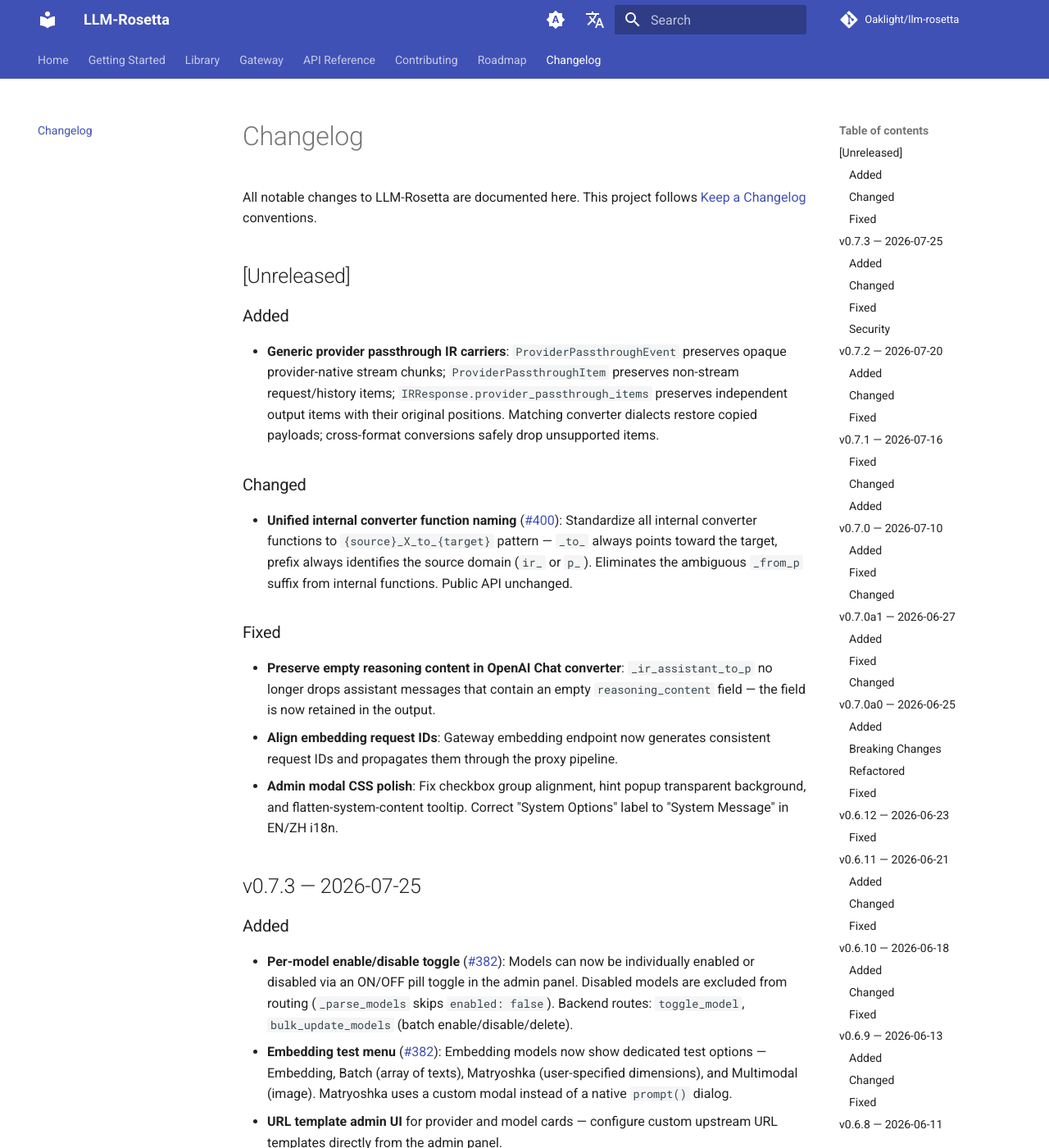
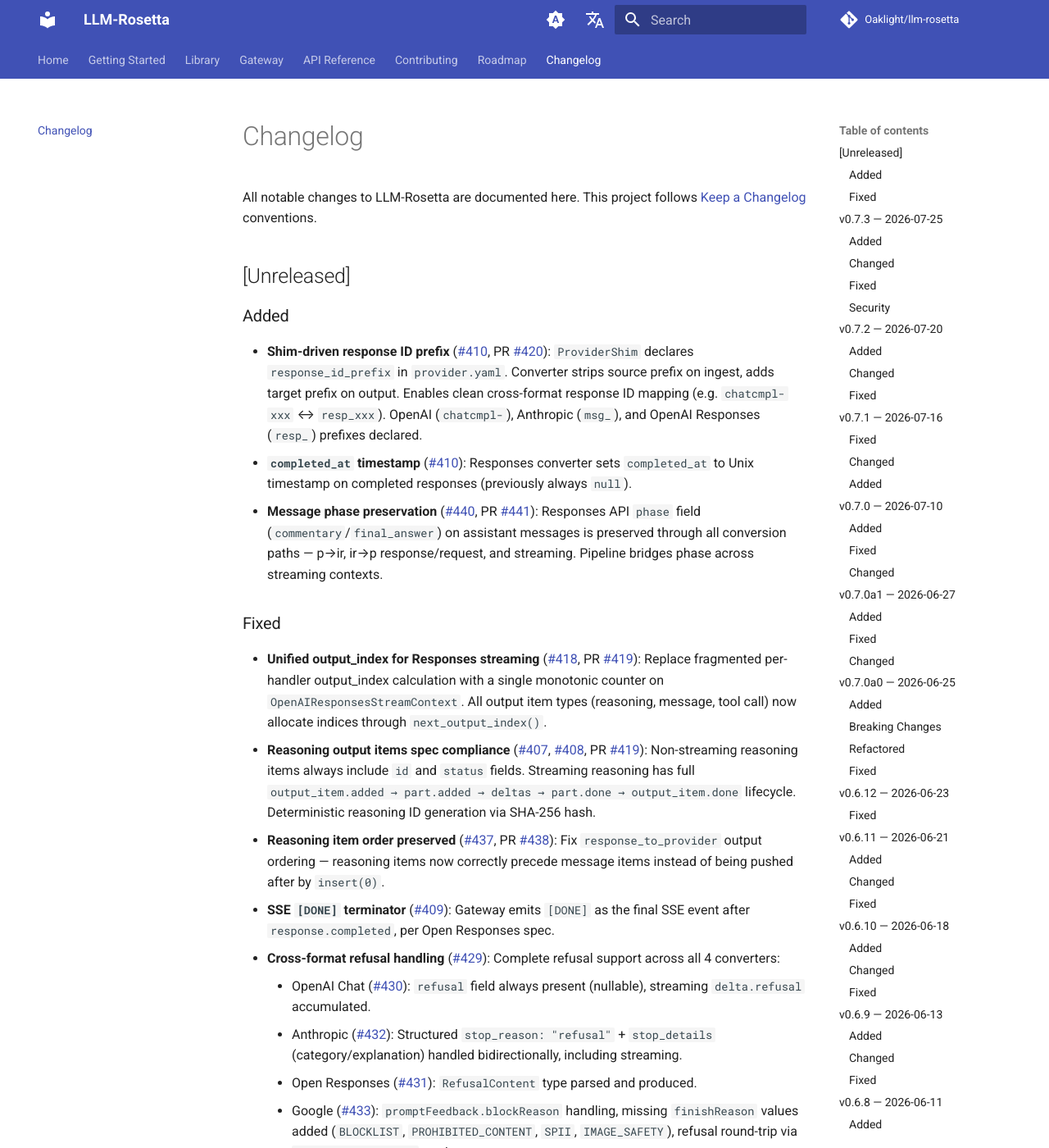
Before and after one commit to Oaklight/llm-rosetta, an MkDocs documentation site: the page built from docs/changelog.md, in a window 1280 px wide and 1400 px high. Shown: the whole window at 82% size. Built offline with MkDocs 1.6.1 and Material for MkDocs 9.7.7, drawn with Linux system fonts in a browser that asks for light colours; comment, search, counter and statistics services are not loaded; some of the changed text lies outside the part shown.

Commit message:
docs: update changelog with v0.7.3→unreleased changes

```diff
--- a/docs/changelog.md
+++ b/docs/changelog.md
@@ -10,17 +10,29 @@
 
 ### Added
 
-- **Generic provider passthrough IR carriers**: `ProviderPassthroughEvent` preserves opaque provider-native stream chunks; `ProviderPassthroughItem` preserves non-stream request/history items; `IRResponse.provider_passthrough_items` preserves independent output items with their original positions. Matching converter dialects restore copied payloads; cross-format conversions safely drop unsupported items.
-
-### Changed
-
-- **Unified internal converter function naming** ([#400](https://github.com/Oaklight/llm-rosetta/pull/400)): Standardize all internal converter functions to `{source}_X_to_{target}` pattern — `_to_` always points toward the target, prefix always identifies the source domain (`ir_` or `p_`). Eliminates the ambiguous `_from_p` suffix from internal functions. Public API unchanged.
+- **Shim-driven response ID prefix** ([#410](https://github.com/Oaklight/llm-rosetta/issues/410), PR [#420](https://github.com/Oaklight/llm-rosetta/pull/420)): `ProviderShim` declares `response_id_prefix` in `provider.yaml`. Converter strips source prefix on ingest, adds target prefix on output. Enables clean cross-format response ID mapping (e.g. `chatcmpl-xxx` ↔ `resp_xxx`). OpenAI (`chatcmpl-`), Anthropic (`msg_`), and OpenAI Responses (`resp_`) prefixes declared.
+- **`completed_at` timestamp** ([#410](https://github.com/Oaklight/llm-rosetta/issues/410)): Responses converter sets `completed_at` to Unix timestamp on completed responses (previously always `null`).
+- **Message phase preservation** ([#440](https://github.com/Oaklight/llm-rosetta/issues/440), PR [#441](https://github.com/Oaklight/llm-rosetta/pull/441)): Responses API `phase` field (`commentary`/`final_answer`) on assistant messages is preserved through all conversion paths — p→ir, ir→p response/request, and streaming. Pipeline bridges phase across streaming contexts.
 
 ### Fixed
 
-- **Preserve empty reasoning content in OpenAI Chat converter**: `_ir_assistant_to_p` no longer drops assistant messages that contain an empty `reasoning_content` field — the field is now retained in the output.
-- **Align embedding request IDs**: Gateway embedding endpoint now generates consistent request IDs and propagates them through the proxy pipeline.
-- **Admin modal CSS polish**: Fix checkbox group alignment, hint popup transparent background, and flatten-system-content tooltip. Correct "System Options" label to "System Message" in EN/ZH i18n.
+- **Unified output_index for Responses streaming** ([#418](https://github.com/Oaklight/llm-rosetta/issues/418), PR [#419](https://github.com/Oaklight/llm-rosetta/pull/419)): Replace fragmented per-handler output_index calculation with a single monotonic counter on `OpenAIResponsesStreamContext`. All output item types (reasoning, message, tool call) now allocate indices through `next_output_index()`.
+- **Reasoning output items spec compliance** ([#407](https://github.com/Oaklight/llm-rosetta/issues/407), [#408](https://github.com/Oaklight/llm-rosetta/issues/408), PR [#419](https://github.com/Oaklight/llm-rosetta/pull/419)): Non-streaming reasoning items always include `id` and `status` fields. Streaming reasoning has full `output_item.added → part.added → deltas → part.done → output_item.done` lifecycle. Deterministic reasoning ID generation via SHA-256 hash.
+- **Reasoning item order preserved** ([#437](https://github.com/Oaklight/llm-rosetta/issues/437), PR [#438](https://github.com/Oaklight/llm-rosetta/pull/438)): Fix `response_to_provider` output ordering — reasoning items now correctly precede message items instead of being pushed after by `insert(0)`.
+- **SSE `[DONE]` terminator** ([#409](https://github.com/Oaklight/llm-rosetta/issues/409)): Gateway emits `[DONE]` as the final SSE event after `response.completed`, per Open Responses spec.
+- **Cross-format refusal handling** ([#429](https://github.com/Oaklight/llm-rosetta/issues/429)): Complete refusal support across all 4 converters:
+    - OpenAI Chat ([#430](https://github.com/Oaklight/llm-rosetta/issues/430)): `refusal` field always present (nullable), streaming `delta.refusal` accumulated.
+    - Anthropic ([#432](https://github.com/Oaklight/llm-rosetta/issues/432)): Structured `stop_reason: "refusal"` + `stop_details` (category/explanation) handled bidirectionally, including streaming.
+    - Open Responses ([#431](https://github.com/Oaklight/llm-rosetta/issues/431)): `RefusalContent` type parsed and produced.
+    - Google ([#433](https://github.com/Oaklight/llm-rosetta/issues/433)): `promptFeedback.blockReason` handling, missing `finishReason` values added (`BLOCKLIST`, `PROHIBITED_CONTENT`, `SPII`, `IMAGE_SAFETY`), refusal round-trip via `_provider_metadata` marker.
+- **IR RefusalPart in AssistantContentPart** ([#427](https://github.com/Oaklight/llm-rosetta/pull/427)): `RefusalPart` added to `AssistantContentPart` union — refusal responses no longer fail IR validation with 502.
+- **Streaming `message_start.input_tokens`** ([#424](https://github.com/Oaklight/llm-rosetta/issues/424), PR [#425](https://github.com/Oaklight/llm-rosetta/pull/425)): Fix Anthropic streaming `message_start` always reporting `input_tokens=0` by swapping `UsageEvent`/`StreamStartEvent` emission order.
+- **Strip `_provider_metadata` at HTTP boundary** ([#422](https://github.com/Oaklight/llm-rosetta/issues/422), PR [#423](https://github.com/Oaklight/llm-rosetta/pull/423)): Internal `_provider_metadata` fields no longer leak into outbound HTTP requests to upstream providers.
+- **CORS preflight auth bypass** (PR [#404](https://github.com/Oaklight/llm-rosetta/pull/404), [#405](https://github.com/Oaklight/llm-rosetta/pull/405)): Gateway skips auth on CORS preflight requests; hardened to require both `Origin` + `Access-Control-Request-Method` headers.
+- **Google camelCase `systemInstruction`**: Accept camelCase `systemInstruction` from REST API clients.
+- **Google `FunctionCall.id` / `FunctionResponse.id`**: Write function call/response IDs in to-provider output.
+- **Gateway Bearer token fallback**: Accept `Bearer` token as fallback for all auth strategies.
+- **CORS headers on auth errors**: Add CORS headers to auth error responses.
 
 ## v0.7.3 — 2026-07-25
 
```
